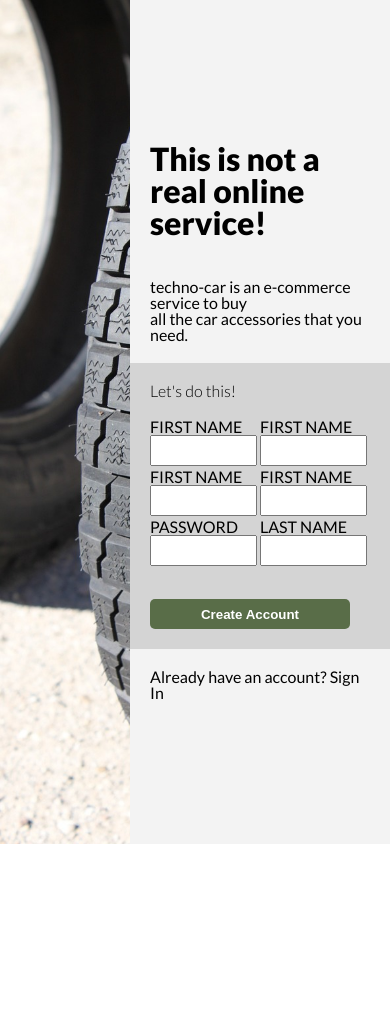
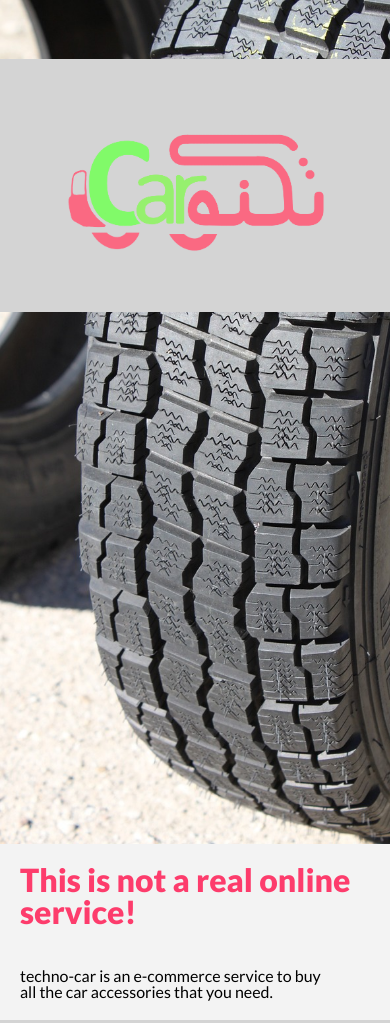
Before and after one commit to Hicham-Chiahou/Sign-up-form, a plain HTML site: page index.html in a window 390 px wide. Shown: the top 1023 px of the page. Before the commit the page ends 844 px from the top, so only its background shows below. Drawn offline with Linux system fonts and the light colour scheme.

Commit message:
the logo div and media query     logo div: i use a div inside of the side-img-div     with a class of side-img-div; its the div that contain     the logo's background. inside of it is another div that     contain the logo itself as a background.     media query: the media query make the display of body block     instead of flex when it reaches 600px.
    color: i make some color adjustments to much the logo ;

```diff
--- a/index.html
+++ b/index.html
@@ -13,7 +13,12 @@
 
 <body>
     <div class="side-img-container">
-        <!-- <img src="images/tier.jpg" alt=""> -->
+       <div class="side-img-div">
+
+        <div>
+
+        </div>
+       </div>
     </div>
 
     <div class="form-container">
@@ -76,7 +81,7 @@
 
         </form>
 
-        <p>Already have an account? <strong>Sign In</strong> </p>
+        <p id="sign-in-text">Already have an account? <strong>Sign In</strong> </p>
 
     </div>
 </body>
--- a/style.css
+++ b/style.css
@@ -103,13 +103,15 @@ hgroup,
 menu,
 nav,
 section {
-  display: block;
+  display: block
 }
 
 body {
-  font-family: 'Lato', sans-serif;
+  font-family: "Lato", sans-serif;
   display: flex;
   line-height: 1;
+
+
   /* text-align: center; */
 }
 
@@ -136,42 +138,69 @@ table {
 }
 
 /* ------------------ side img container--------------- */
-.side-img-container{
+.side-img-container {
   height: 100vh;
   flex: 1;
-  flex-shrink: 0 ;
+  flex-shrink: 0;
   background-image: url("images/tier.jpg");
   background-repeat: no-repeat;
   background-size: cover;
 
 }
 
+.side-img-div {
+
+  height: 30%;
+  position: relative;
+  top: 7%;
+  background-color: rgb(212, 212, 212);
+
+
+}
+
+.side-img-div  > div{
+
+  height: 100%;
+
+  background-image: url("images/logo.png");
+  background-repeat: no-repeat;
+  background-size: cover;
+  background-position: center;
+
+
+}
+
+/* .side-img-container > img {
+
+} */
+
 /* ------------------- form container----------------- */
-h1{
+h1 {
+  color: rgb(253, 60, 108);
   font-size: 2em;
   font-weight: 700;
   padding: 20px;
 }
-p{
+p {
   padding: 20px;
 }
-.form-container{
+.form-container {
   display: flex;
   flex-direction: column;
   justify-content: center;
   background-color: rgb(243, 243, 243);
   flex: 2;
 }
-form{
+form {
   background-color: rgb(212, 212, 212);
   padding: 20px;
 }
-form > p{
+form > p {
   padding: 0px;
   margin-bottom: 20px;
   font-weight: 300;
 }
-.form-input{
+.form-input {
   display: flex;
 }
 
@@ -179,32 +208,42 @@ form > p{
   width: 90%;
   height: 25px;
   /* border-radius: 5px; */
-
 }
 .form-input > div > label {
   margin-bottom: 50px;
 }
 
-.form-input > div  {
+.form-input > div {
   width: 100%;
   height: 50px;
-
 }
 
-
-
-img{
+img {
   width: auto;
   height: 100vh;
 }
 
-form > button{
+form > button {
   border: none;
-  background-color: #596D48;
+  background-color: #a3f75a;
   border-radius: 5px;
   width: 200px;
   height: 30px;
   color: white;
   font-weight: 700;
   margin-top: 30px;
+  position: relative;
+  top: 80px;
 }
+
+#sign-in-text {
+  position: relative;
+  top: 80px;
+}
+
+
+@media screen and (max-width: 600px){
+body{
+  display: block;
+}
+}
```
Also changed, not shown: 1 other file.
